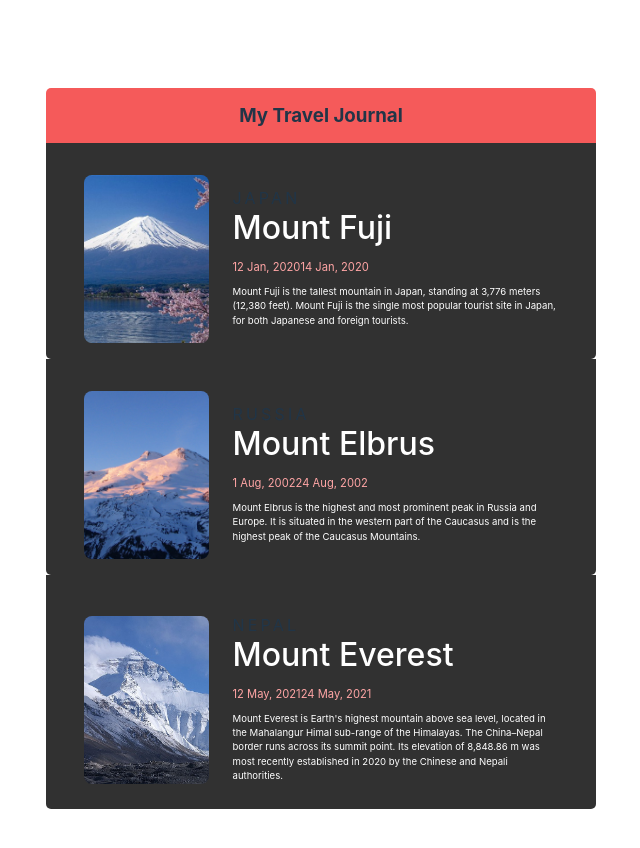
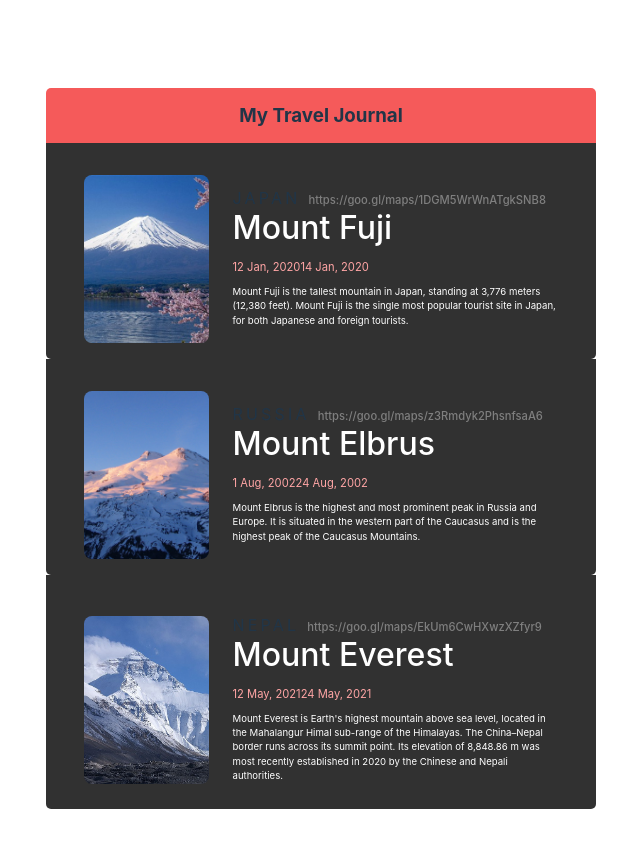
Before and after one commit to evgeniikozhushko/TravelJournal, a React (Vite) app: page / in a window 1280 px wide. Shown: the top 848 px of the page, without its empty margins (319-959 px from the left). Built offline with nearby package versions, Linux system fonts and the light colour scheme.

Commit message:
google address link  update

```diff
--- a/src/App.css
+++ b/src/App.css
@@ -89,6 +89,12 @@ p {
   letter-spacing: .2rem;
 }
 
+.card--url {
+  font-size: 0.7rem;
+  color: #7f7f7f;
+  margin: .5rem;
+}
+
 .card--title {
   font-size: 2rem;
   font-weight: 500;
--- a/src/components/Card.jsx
+++ b/src/components/Card.jsx
@@ -7,7 +7,7 @@ export default function Card(props) {
             <div className="card--stats">
                 <img src="" className="card--star" />
                 <span className="card--location">{props.item.location}</span>
-                {/* <a className="card--url" href={url}>{props.item.googleMapsUrl}</a> */}
+                <a className="card--url" href={props.item.googleMapsUrl}>{props.item.googleMapsUrl}</a>
                 <h1 className="card--title">{props.item.title}</h1>
                 <span className="card--date">{props.item.startDate}</span>
                 <span className="card--date">{props.item.endDate}</span>
```
